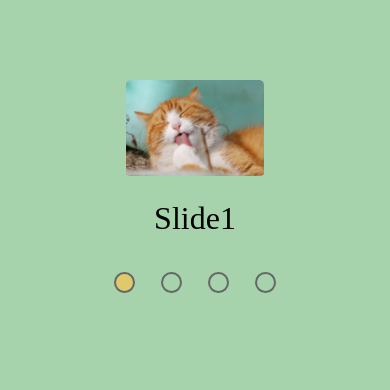
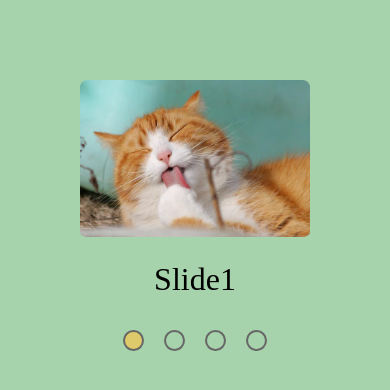
Before and after one commit to arsen056/CSS-Mem-Slider2, a plain HTML site: page index.html in a window 390 px wide. Drawn offline with Linux system fonts and the light colour scheme.

Commit message:
feat: add ico, and transition for dots (Sun, May 15, 2022 17:59:00 PM)

```diff
--- a/index.html
+++ b/index.html
@@ -6,6 +6,7 @@
     <meta http-equiv="X-UA-Compatible" content="IE=edge">
     <meta name="viewport" content="width=device-width, initial-scale=1.0">
     <link rel="stylesheet" href="./style.css">
+    <link rel="icon" href="./ico.ico">
     <title>Css mem slider</title>
 </head>
 
--- a/style.css
+++ b/style.css
@@ -22,7 +22,6 @@ label {
     width: 2.3rem;
     height: 2.3rem;
     cursor: pointer;
-    transition: background-color 0.2s linear;
     margin: 0.2rem;
 }
 
@@ -31,6 +30,7 @@ label {
     height: 1.3rem;
     border: 2px solid #666;
     border-radius: 50%;
+    transition: all 0.2s linear;
 }
 
 .label:hover {
@@ -133,3 +133,13 @@ label {
 #slide4:checked ~ .slider .descriptions p:nth-child(1) {
     margin-right: -75%;
 }
+
+@media (max-width: 767px) {
+    .container {
+        width: 100%;
+    }
+
+    label {
+        margin: 0;
+    }
+}
```
Also changed, not shown: ico.ico (added).
